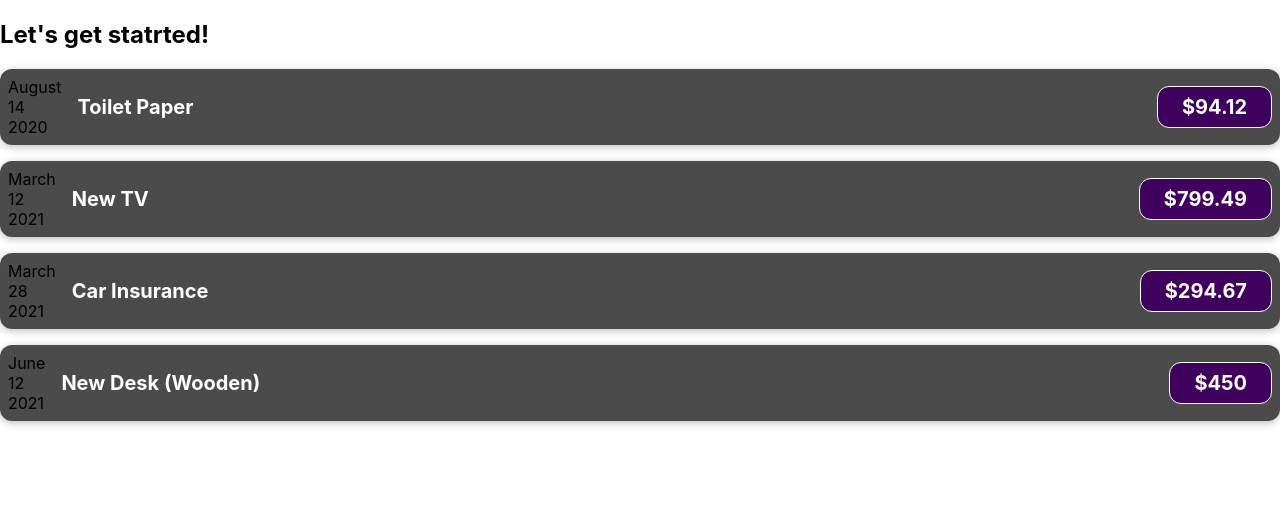
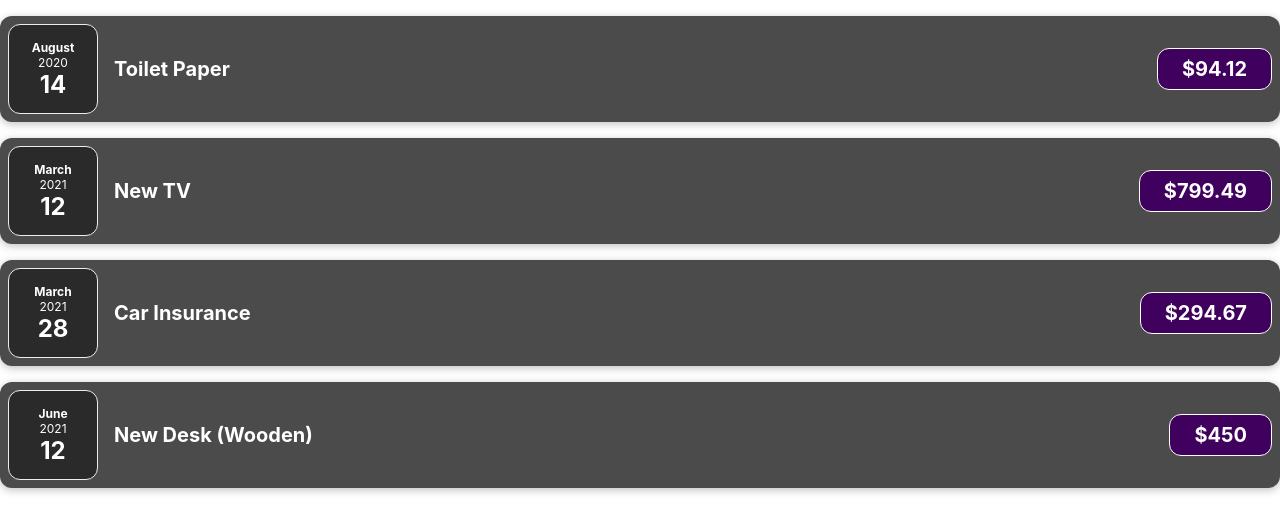
Before and after one commit to DavidPerelman/react-complete-guide-code, a React (Create React App) app: page / in a window 1280 px wide. Shown: the top 532 px of the page. Built offline with nearby package versions, Linux system fonts and the light colour scheme.

Commit message:
setup Expenses.js component

```diff
--- a/src/App.js
+++ b/src/App.js
@@ -1,5 +1,5 @@
 import ExpenseItem from './components/ExpenseItem';
-
+import Expenses from './components/Expenses';
 // import './App.css';
 
 function App() {
@@ -27,27 +27,7 @@
 
   return (
     <div>
-      <h2>Let's get statrted!</h2>
-      <ExpenseItem
-        title={expenses[0].title}
-        amount={expenses[0].amount}
-        date={expenses[0].date}
-      />
-      <ExpenseItem
-        title={expenses[1].title}
-        amount={expenses[1].amount}
-        date={expenses[1].date}
-      />
-      <ExpenseItem
-        title={expenses[2].title}
-        amount={expenses[2].amount}
-        date={expenses[2].date}
-      />
-      <ExpenseItem
-        title={expenses[3].title}
-        amount={expenses[3].amount}
-        date={expenses[3].date}
-      />
+      <Expenses expenses={expenses} />
     </div>
   );
 }
--- /dev/null
+++ b/src/components/ExpenseDate.css
@@ -0,0 +1,26 @@
+.expense-date {
+  display: flex;
+  flex-direction: column;
+  width: 5.5rem;
+  height: 5.5rem;
+  border: 1px solid #ececec;
+  background-color: #2a2a2a;
+  color: white;
+  border-radius: 12px;
+  align-items: center;
+  justify-content: center;
+}
+
+.expense-date__month {
+  font-size: 0.75rem;
+  font-weight: bold;
+}
+
+.expense-date__year {
+  font-size: 0.75rem;
+}
+
+.expense-date__day {
+  font-size: 1.5rem;
+  font-weight: bold;
+}
--- /dev/null
+++ b/src/components/ExpenseDate.js
@@ -0,0 +1,18 @@
+import React from 'react';
+import './ExpenseDate.css';
+
+const ExpenseDate = ({ date }) => {
+  const month = date.toLocaleString('en-US', { month: 'long' });
+  const day = date.toLocaleString('en-US', { day: '2-digit' });
+  const year = date.getFullYear();
+
+  return (
+    <div className='expense-date'>
+      <div className='expense-date__month'>{month}</div>
+      <div className='expense-date__year'>{year}</div>
+      <div className='expense-date__day'>{day}</div>
+    </div>
+  );
+};
+
+export default ExpenseDate;
--- a/src/components/ExpenseItem.js
+++ b/src/components/ExpenseItem.js
@@ -1,18 +1,11 @@
 import React from 'react';
+import ExpenseDate from './ExpenseDate';
 import './ExpenseItem.css';
 
 const ExpenseItem = ({ title, date, amount }) => {
-  const month = date.toLocaleString('en-US', { month: 'long' });
-  const day = date.toLocaleString('en-US', { day: '2-digit' });
-  const year = date.getFullYear();
-
   return (
     <div className='expense-item'>
-      <div>
-        <div>{month}</div>
-        <div>{day}</div>
-        <div>{year}</div>
-      </div>
+      <ExpenseDate date={date} />
 
       <div className='expense-item__description'>
         <h2>{title}</h2>
--- /dev/null
+++ b/src/components/Expenses.css
@@ -0,0 +1,9 @@
+.expenses {
+  padding: 1rem;
+  background-color: rgb(31, 31, 31);
+  margin: 2rem auto;
+  width: 50rem;
+  max-width: 95%;
+  border-radius: 12px;
+  box-shadow: 0 1px 8px rgba(0, 0, 0, 0.25);
+}
--- /dev/null
+++ b/src/components/Expenses.js
@@ -0,0 +1,31 @@
+import React from 'react';
+import ExpenseItem from './ExpenseItem';
+
+const Expenses = ({ expenses }) => {
+  return (
+    <div className='expenses'>
+      <ExpenseItem
+        title={expenses[0].title}
+        amount={expenses[0].amount}
+        date={expenses[0].date}
+      />
+      <ExpenseItem
+        title={expenses[1].title}
+        amount={expenses[1].amount}
+        date={expenses[1].date}
+      />
+      <ExpenseItem
+        title={expenses[2].title}
+        amount={expenses[2].amount}
+        date={expenses[2].date}
+      />
+      <ExpenseItem
+        title={expenses[3].title}
+        amount={expenses[3].amount}
+        date={expenses[3].date}
+      />
+    </div>
+  );
+};
+
+export default Expenses;
```
